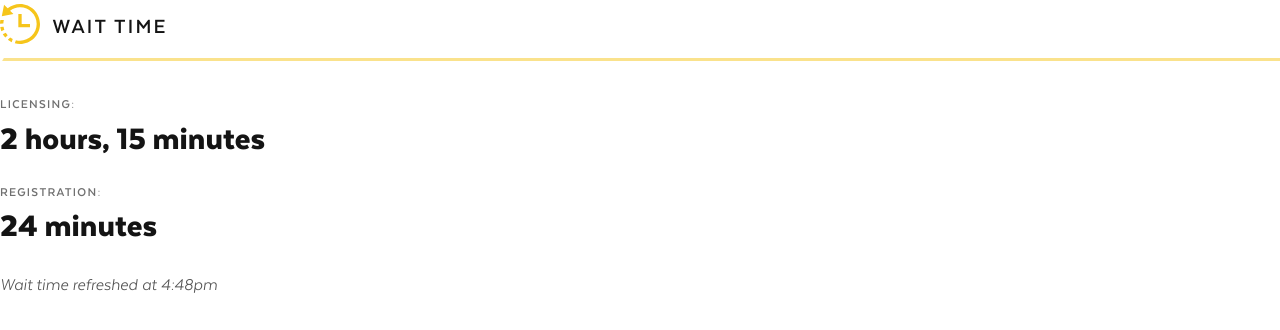
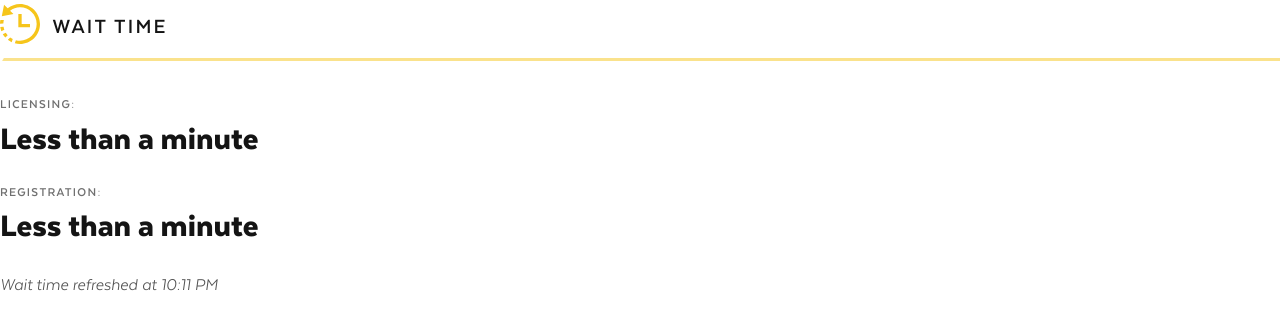
Before and after one commit to massgov/rmvwaittime, a plain HTML site: page index.html in a window 1280 px wide. Drawn offline with Linux system fonts and the light colour scheme; files whose address does not match are found by name.

Commit message:
Remove hard-coded data in markup, hide component initially

```diff
--- a/index.html
+++ b/index.html
@@ -16,7 +16,7 @@
     <img aria-hidden="true" alt="icon-sprite" src="assets/images/svg-sprite.svg" style="display:none" />
 
   <!-- mayflower wait time component pattern scaffolding -->
-  <section class="ma__wait-time">
+  <section class="ma__wait-time visually-hidden">
     <h2 class="ma__wait-time__title">
       <svg focusable="false" role="presentation" class="svg-wait-time">
     <use xlink:href="assets/images/svg-sprite.svg#wait-time"></use>
@@ -27,21 +27,17 @@
             <li class="ma__wait-time__item">
           <div class="ma__wait-time__label">Licensing:</div>
           <div class="ma__wait-time__value">
-            <span class="ma__wait-time__time">
-              2 hours, 15 minutes
-            </span>
+            <span class="ma__wait-time__time" data-variable="licensing"></span>
           </div>
         </li>
             <li class="ma__wait-time__item">
           <div class="ma__wait-time__label">Registration:</div>
           <div class="ma__wait-time__value">
-            <span class="ma__wait-time__time">
-              24 minutes
-            </span>
+            <span class="ma__wait-time__time" data-variable="registration"></span>
           </div>
         </li>
         </ul>
-    <span class="ma__wait-time__refreshed">Wait time refreshed at 4:48pm</span>
+    <span class="ma__wait-time__refreshed">Wait time refreshed at <span data-variable="timestamp"></span></span>
   </section>
 
   <!-- mayflower assets -->
```
